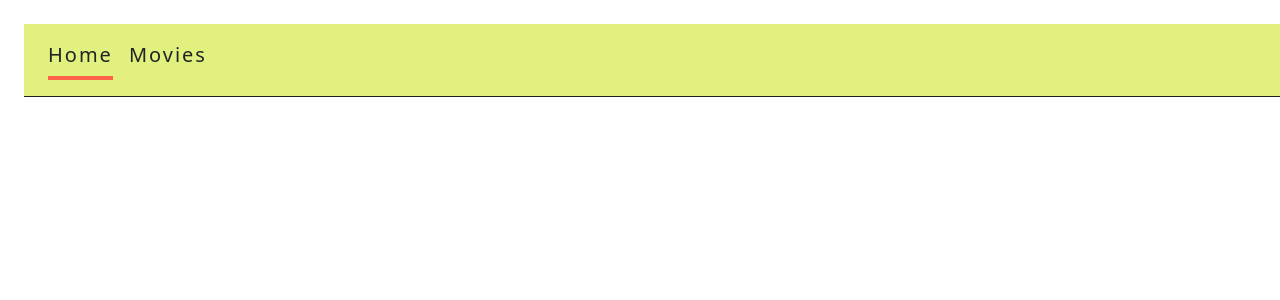
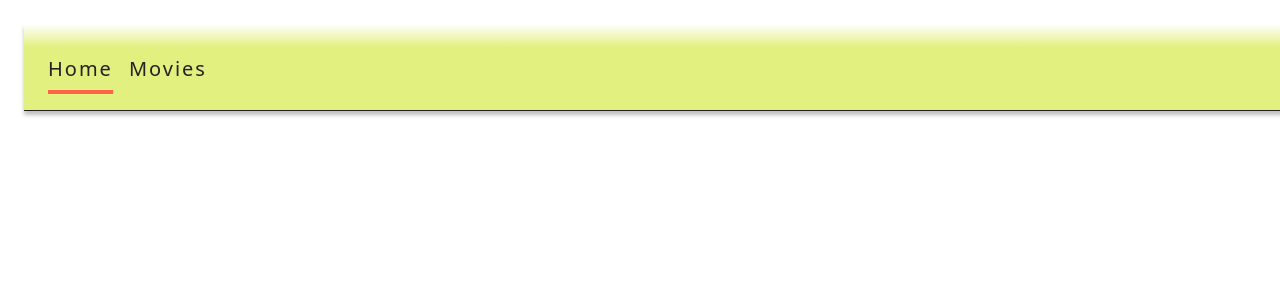
Before and after one commit to Liliia423/goit-react-hw-05, a React (Vite) app: page / in a window 1280 px wide. Shown: the top 300 px of the page. Built offline with nearby package versions, Linux system fonts and the light colour scheme.

Commit message:
Initial commit

```diff
--- a/src/components/Navigation/Navigation.module.css
+++ b/src/components/Navigation/Navigation.module.css
@@ -3,11 +3,14 @@
   display: flex;
   gap: 16px;
   min-height: 40px;
-  padding: 16px 24px;
+  padding: 30px 24px 16px 24px;
   margin-bottom: 36px;
   background-color: rgb(225, 240, 126);
   font-size: 20px;
   border-bottom: solid 1px rgb(31, 31, 31);
+  background: linear-gradient(180deg, #fff 0%, #e1f07e 27.4%);
+
+  box-shadow: 0px 4px 4px 0px rgba(0, 0, 0, 0.25);
 }
 
 a:-webkit-any-link {
```
